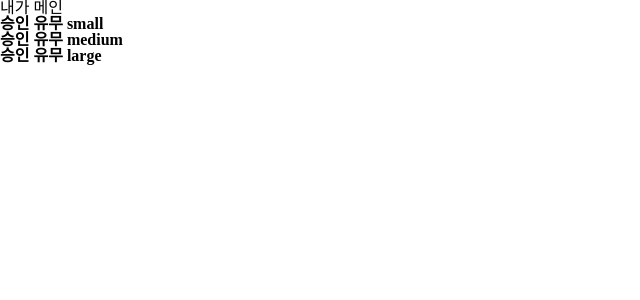
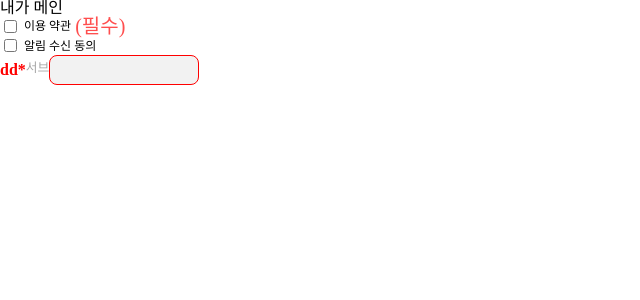
Before and after one commit to siderTeam/FrontEnd-Service, a Next.js app: page / in a window 1280 px wide. Shown: the top 300 px of the page, without its empty margins (0-640 px from the left). Built offline with nearby package versions, Linux system fonts and the light colour scheme.

Commit message:
labelinput 컴포넌트 추가

```diff
--- a/src/app/page.tsx
+++ b/src/app/page.tsx
@@ -10,6 +10,7 @@ import CheckBox from "@/components/CheckBox/CheckBox";
 import SelectBox from "@/components/SelectBox/SelectBox";
 
 import styled from "@emotion/styled";
+import LabelInput from "@/components/LabelInput/LabelInput";
 
 export default function Home() {
   const [visible, setVisible] = useState(false);
@@ -126,7 +127,7 @@ export default function Home() {
       >
         내가 모달이야!
       </Modal>
-      {/* <div>
+      <div>
         <CheckBox
           text='이용 약관'
           isChecked={isChecked.first}
@@ -141,37 +142,52 @@ export default function Home() {
           name='second'
           onChange={handleCheckBoxChange}
         />
-      </div> */}
-      <SelectContainer>
-        <Label label="승인 유무 small" style={{ marginRight: 5 }}>
+      </div>
+      {/* <SelectContainer>
+        <Label label='승인 유무 small' style={{ marginRight: 5 }}>
           <SelectBox
             options={["미승인", "승인", "반려"]}
             value={selected.first}
-            name="first"
+            name='first'
             onChange={handleSelectChange}
-            size="small"
+            size='small'
           />
         </Label>
 
-        <Label label="승인 유무 medium" style={{ marginRight: 5 }}>
+        <Label label='승인 유무 medium' style={{ marginRight: 5 }}>
           <SelectBox
             options={["미승인", "승인", "반려"]}
             value={selected.second}
-            name="second"
+            name='second'
             onChange={handleSelectChange}
           ></SelectBox>
         </Label>
 
-        <Label label="승인 유무 large" style={{ marginRight: 5 }}>
+        <Label
+          label='승인 유무 large'
+          style={{ marginRight: 5 }}
+          location='left'
+        >
           <SelectBox
             options={["미승인", "승인", "반려"]}
             value={selected.third}
-            name="third"
+            name='third'
             onChange={handleSelectChange}
-            size="large"
+            size='large'
           ></SelectBox>
         </Label>
-      </SelectContainer>
+      </SelectContainer> */}
+      <LabelInput
+        location='left'
+        label='dd'
+        name='dd'
+        require='*'
+        subText='서브'
+        labelStyle={{ color: "red" }}
+        inputStyle={{ border: "1px solid red" }}
+        size='small'
+        mode='disabled'
+      />
     </main>
   );
 }
--- /dev/null
+++ b/src/components/LabelInput/LabelInput.tsx
@@ -0,0 +1,69 @@
+import styled from "@emotion/styled";
+
+import Input from "../Input/Input";
+import Label from "../Label/Label";
+
+import { LabelInputProps } from "@/types/types";
+import { LABELINPUT_STYLE_PROPS } from "@/types/types";
+
+const LabelInput = ({
+  location = "left",
+  label,
+  style,
+  labelStyle,
+  require,
+  subText,
+
+  value,
+  onChange,
+  readOnly,
+  type,
+  name,
+  placeholder,
+  errorText,
+  inputStyle,
+  rest,
+  size,
+  mode,
+}: LabelInputProps) => {
+  return (
+    <Container location={location} style={style}>
+      <Label
+        label={label}
+        style={labelStyle}
+        require={require}
+        subText={subText}
+      />
+      <Input
+        value={value}
+        onChange={onChange}
+        readOnly={readOnly}
+        type={type}
+        name={name}
+        placeholder={placeholder}
+        size={size}
+        mode={mode}
+        errorText={errorText}
+        style={inputStyle}
+        {...rest}
+      />
+    </Container>
+  );
+};
+
+export default LabelInput;
+
+const CONTAINER_TYPE = {
+  ["left"]: {
+    display: "flex",
+    alignItems: "center",
+  },
+  ["top"]: {
+    display: "flex",
+    flexDirection: "column",
+  },
+};
+
+const Container = styled.div<LABELINPUT_STYLE_PROPS>`
+  ${({ location }) => CONTAINER_TYPE[location as "left"]}
+`;
```
